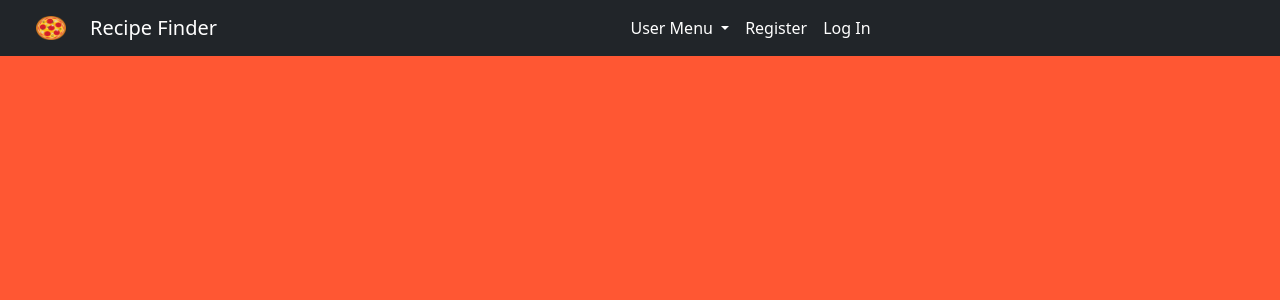
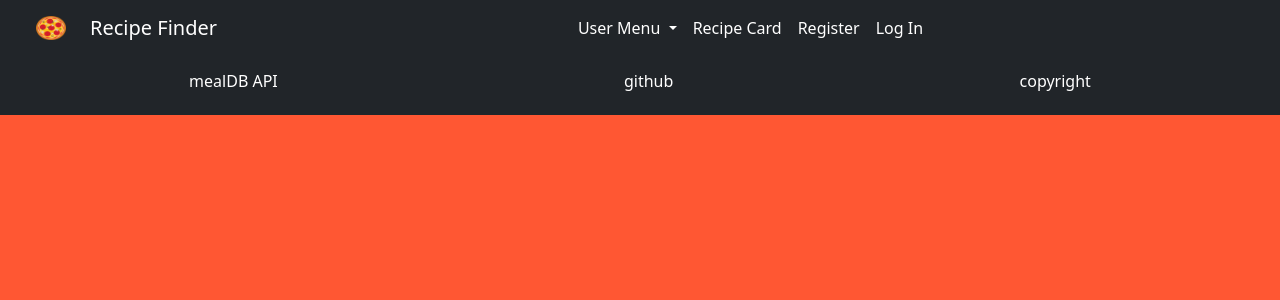
Before and after one commit to morgs999/recipe-finder, a Flask app: page / in a window 1280 px wide. Shown: the top 300 px of the page. Run offline with Flask 3, Linux system fonts and the light colour scheme; data that the repository does not hold is empty.

Commit message:
recipe card page up

```diff
--- a/app.py
+++ b/app.py
@@ -34,9 +34,8 @@ def index():
     return render_template("index.html", recipe=default_recipe)
 
 
-# @app.route('/recipes')
-# def get_recipes():
-#     """Get all recipes from database"""
-#     with get_db() as db:
-#         recipes = db.execute('SELECT * FROM recipes').fetchall()
-#     return jsonify([dict(recipe) for recipe in recipes])
+@app.route('/card', methods=["GET", "POST"])
+def card():
+    """recipe card page"""
+    default_recipe = fetch("Arrabiata")
+    return render_template('card.html', recipe=default_recipe)
--- a/templates/index.html
+++ b/templates/index.html
@@ -7,12 +7,13 @@ Home
 {% block main %}
 
 {% if recipe %}
-<div class="card" style="width: 18rem;">
-    <img src="{{ recipe.strMealThumb }}" alt="{{ recipe.strMeal }}" style="width:250px" class="card-img-top">
+<div class="card my-3 p-3" style="width: 18rem;">
+    <img src="{{ recipe.strMealThumb }}" alt="{{ recipe.strMeal }}" style="width:250px"
+        class="card-img-top border rounded">
     <div class="card-body">
         <h2 class="card-title">{{ recipe.strMeal }}</h2>
-        <p class="card-text">Category: {{ recipe.strCategory }}</p>
-        <p class="card-text">Area: {{ recipe.strArea }}</p>
+        <h4 class="card-text">Category: {{ recipe.strCategory }}</h4>
+        <h6 class="card-text">Area: {{ recipe.strArea }}</h6>
         <p class="card-text" style="height: 200px; overflow: scroll;">{{ recipe.strInstructions }}</p>
     </div>
 </div>
--- a/templates/layout.html
+++ b/templates/layout.html
@@ -24,7 +24,7 @@
         <nav class="bg-dark navbar navbar-expand-md">
             <div class="container-fluid">
                 <img src="static/pizza.png" alt="Bootstrap" class="mx-4" width="30" height="24">
-                <a class="navbar-brand text-white" href="#">Recipe Finder</a>
+                <a class="navbar-brand text-white" href="/">Recipe Finder</a>
                 <button class="navbar-toggler" type="button" data-bs-toggle="collapse"
                     data-bs-target="#navbarSupportedContent" aria-controls="navbarSupportedContent"
                     aria-expanded="false" aria-label="Toggle navigation">
@@ -44,6 +44,9 @@
                                 </li>
                                 <li><a class="dropdown-item" href="#">My Recipes</a></li>
                             </ul>
+                        </li>
+                        <li class="nav-item">
+                            <a class="nav-link text-white" href="/card">Recipe Card</a>
                         </li>
                         <li class="nav-item">
                             <a class="nav-link text-white">Register</a>
@@ -67,8 +70,12 @@
         {% block main %}{% endblock %}
     </main>
 
-    <footer>
-
+    <footer class="bg-dark p-3">
+        <div class="d-flex">
+            <h6 class="text-white">mealDB API</h6>
+            <h6 class="text-white">github</h6>
+            <h6 class="text-white">copyright</h6>
+        </div>
     </footer>
 </body>
 
```
Also changed, not shown: templates/card.html (added, +30 -0 lines).
